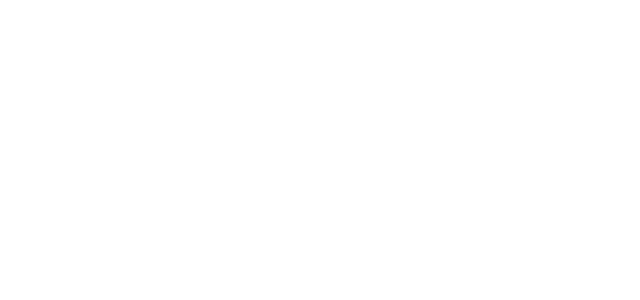
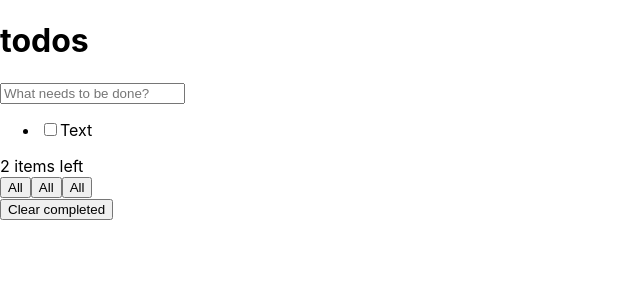
Before and after one commit to malinasavina/todos-test-task, a React (Create React App) app: page / in a window 1280 px wide. Shown: the top 300 px of the page, without its empty margins (0-640 px from the left). Built offline with nearby package versions, Linux system fonts and the light colour scheme.

Commit message:
Add basic component structure

```diff
--- a/src/App.tsx
+++ b/src/App.tsx
@@ -1,10 +1,11 @@
-import React from 'react';
 import './App.css';
+import Todos from './components/Todos';
 
 function App() {
   return (
-    <div>
-
+    <div className="body__inner">
+      <h1 className="title">todos</h1>
+      <Todos />
     </div>
   );
 }
--- /dev/null
+++ b/src/components/Button.tsx
@@ -0,0 +1,5 @@
+export default function Button() {
+    return (
+        <button className="todos__tasks-button">All</button>
+    )
+}
--- /dev/null
+++ b/src/components/Footer.tsx
@@ -0,0 +1,15 @@
+import Button from './Button';
+
+export default function Footer() {
+    return(
+        <footer className="todos__tasks-footer">
+            <span className="todos__tasks-count">2 items left</span>
+            <div className="todos__tasks-filter">
+                <Button />
+                <Button />
+                <Button />
+            </div>
+            <button className="todos__tasks-clear">Clear completed</button>
+        </footer>
+    )
+}
--- /dev/null
+++ b/src/components/Input.tsx
@@ -0,0 +1,8 @@
+export default function Input() {
+    return (
+        <div className="todos__input-area">
+            <span className="todos__input-icon"></span>
+            <input className="todos__input" placeholder="What needs to be done?" type="text"/>
+        </div>
+    )
+}
--- /dev/null
+++ b/src/components/Task.tsx
@@ -0,0 +1,11 @@
+export default function Task() {
+    return(
+        <li className="todos__task">
+            <label className="todos__task-label">
+                <span className="todos__task-check"></span>
+                <input className="todos__task-input" type="checkbox" />
+                    <span className="todos__task-text">Text</span>
+            </label>
+        </li>
+    )
+}
--- /dev/null
+++ b/src/components/TaskList.tsx
@@ -0,0 +1,11 @@
+import Task from './Task';
+
+export default function TaskList() {
+    return (
+        <div className="todos__tasks">
+            <ul className="todos__tasks-list">
+                <Task />
+            </ul>
+        </div>
+    )
+}
--- /dev/null
+++ b/src/components/Todos.tsx
@@ -0,0 +1,13 @@
+import Input from './Input';
+import TaskList from './TaskList';
+import Footer from './Footer';
+
+export default function Todos() {
+    return (
+        <div className="todos">
+            <Input />
+            <TaskList />
+            <Footer />
+        </div>
+    )
+}
```
Also changed, not shown: src/components/NoTasks.tsx (added, +10 -0 lines).
